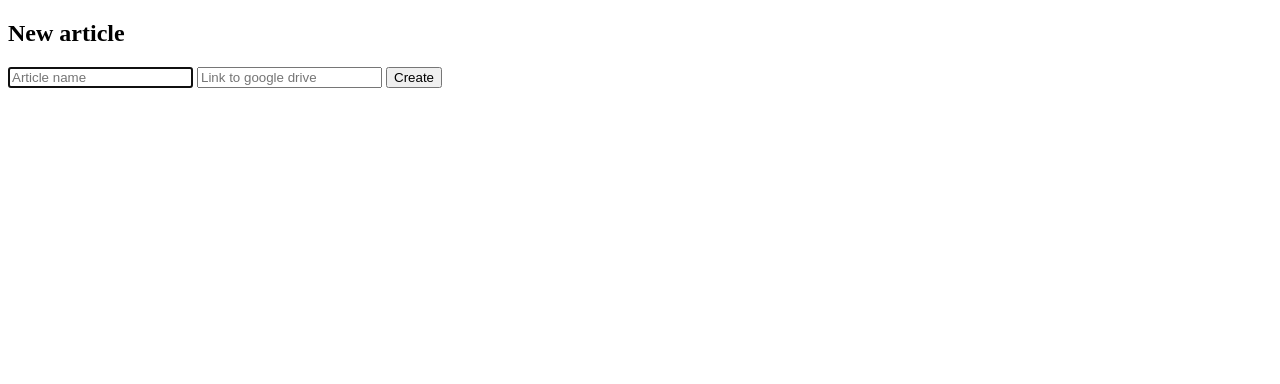
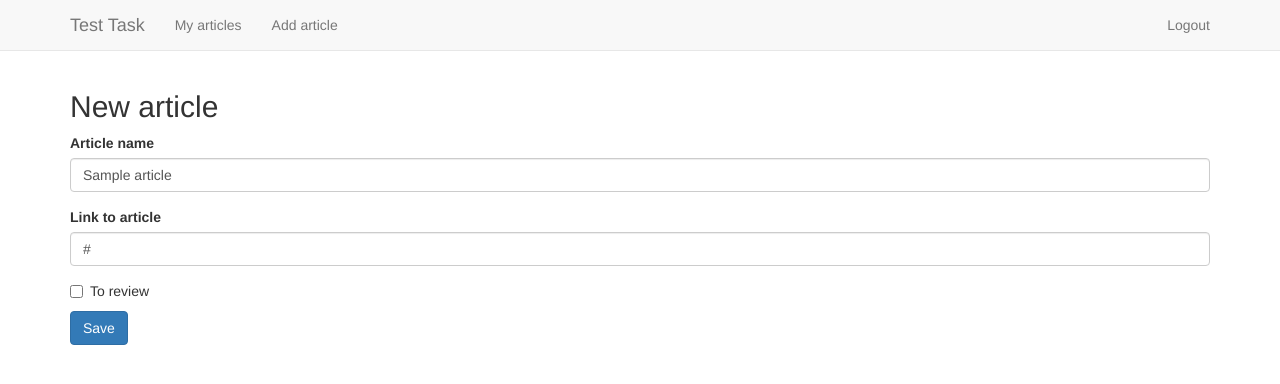
Before and after one commit to fogddragon/test_task_writers_and_editors, a Django app: a page that uses templates/base.html in a window 1280 px wide. Shown: the top 384 px of the page. Run offline with Django 3.2, Linux system fonts and the light colour scheme; a user stored in the database is signed in; tables that the repository leaves empty hold one stand-in row (values such as "Sample post"); some libraries are stand-ins or nearby versions.

Commit message:
Add simple design

```diff
--- a/articles/forms.py
+++ b/articles/forms.py
@@ -4,7 +4,27 @@ from articles.models import Article
 
 
 class ArticleForm(forms.ModelForm):
+    to_review = forms.BooleanField(required=False)
+    reviewed = forms.BooleanField(required=False)
 
     class Meta:
         model = Article
-        fields = ['name', 'link_to_article', 'status']
+        fields = ['name', 'link_to_article']
+
+    def clean(self):
+        cleaned_data = super(ArticleForm, self).clean()
+        if cleaned_data.get('to_review') \
+                and self.instance.status != Article.NEW \
+                and not cleaned_data.get('link_to_article'):
+            self.add_error("link_to_article", 'You cant send article to reviw without link.')
+        if cleaned_data.get('reviewed') \
+                and self.instance.status != Article.TO_REVIEW:
+            self.add_error(None, 'You cant review this article.')
+        return cleaned_data
+
+    def save(self, commit=True):
+        if self.cleaned_data.get('to_review'):
+            self.instance.status = Article.TO_REVIEW
+        elif self.cleaned_data.get('reviewed'):
+            self.instance.status = Article.REVIEWED
+        super(ArticleForm, self).save(commit)
--- a/articles/models.py
+++ b/articles/models.py
@@ -19,3 +19,6 @@ class Article(models.Model):
     creation_date = models.DateTimeField(auto_now=True)
     author = models.ForeignKey('writers.User')
     status = models.IntegerField(choices=STATUSES, default=NEW)
+
+    def __str__(self):
+        return self.name
--- a/articles/urls.py
+++ b/articles/urls.py
@@ -1,11 +1,12 @@
 from django.conf.urls import url, include
 from django.contrib.auth.decorators import login_required
 
-from articles.views import CreateArticleView, UpdateArticleView, ArticleView
+from articles.views import CreateArticleView, UpdateArticleView, ArticleView, ArticleListView
 
 urlpatterns = [
     url(r'^create/$', login_required(CreateArticleView.as_view()), name='create_article'),
     url(r'^update/(?P<pk>[-\w]+)/$', login_required(UpdateArticleView.as_view()), name='update_article'),
+    url(r'^list/$', ArticleListView.as_view(), name='article_list'),
     url(r'^(?P<pk>[-\w]+)/$', ArticleView.as_view(), name='article'),
 
 ]
--- a/articles/views.py
+++ b/articles/views.py
@@ -1,32 +1,57 @@
 # -*- coding: utf-8 -*-
 from __future__ import unicode_literals
 
+from django.http import Http404, HttpResponseForbidden
 from django.shortcuts import render
 from django.urls import reverse_lazy
-from django.views.generic import UpdateView, CreateView, FormView, DetailView
+from django.views.generic import UpdateView, CreateView, FormView, DetailView, ListView
 
 from articles.forms import ArticleForm
 from articles.models import Article
+from writers.models import User
 
 
 class CreateArticleView(CreateView):
-    template_name = "article/update_article.html"
+    template_name = "article/create_article.html"
     form_class = ArticleForm
 
     def get_success_url(self):
-        return reverse_lazy('article', kwargs={'pk': self.kwargs.get('pk')}, )
+        return reverse_lazy('article_list')
+
+    def form_valid(self, form):
+        form.instance.author = self.request.user
+        return super(CreateArticleView, self).form_valid(form)
 
 
 class UpdateArticleView(UpdateView):
-    template_name = "article/create_article.html"
+    template_name = "article/update_article.html"
     form_class = ArticleForm
     queryset = Article.objects.all()
 
     def get_success_url(self):
         return reverse_lazy('article', kwargs={'pk': self.kwargs.get('pk')}, )
 
+    def get_object(self, queryset=None):
+        obj = super(UpdateArticleView, self).get_object(queryset)
+        if obj.status not in [Article.TO_REVIEW, Article.REVIEWED] and self.request.user.role == User.EDITOR:
+            raise HttpResponseForbidden
+        return obj
+
 
 class ArticleView(DetailView):
     template_name = "article/article.html"
     form_class = ArticleForm
     queryset = Article.objects.all()
+
+
+class ArticleListView(ListView):
+    template_name = "article/article_list.html"
+    form_class = ArticleForm
+    queryset = Article.objects.all()
+
+    def get_queryset(self):
+        if self.request.user.role == User.WRITER:
+            queryset = self.queryset.filter(author=self.request.user)
+        else:
+            queryset = self.queryset.filter(status=Article.TO_REVIEW)
+        return queryset.order_by('creation_date')
--- a/templates/article/create_article.html
+++ b/templates/article/create_article.html
@@ -6,14 +6,17 @@
 {% block content %}
     <form class="" action="{% url 'create_article' %}" method="post">{% csrf_token %}
         <h2 class=""> New article </h2>
-        {{ form.non_field_errors }}
-        <div class="">
+         {{ form.non_field_errors }}
+        <div class="form-group">
             {{ form.name.errors }}
-            <input type="text" class="" name="name" id='id_name' maxlength="32"  placeholder="Article name" autofocus="">
-
+            <label for="id_name">Article name</label>
+            <input type="text" class="form-control"  name="name" id='id_name'  placeholder="Article name" required>
+        </div>
+        <div class="form-group">
             {{ form.link_to_article.errors }}
-            <input type="text" class="" name="link_to_article" id='id_link_to_article' maxlength="32"  placeholder="Link to google drive" autofocus="">
-            <button class="" type="submit">Create</button>
+            <label for="id_link_to_article">Link to article</label>
+            <input type="text" class="form-control" name="link_to_article" id='id_link_to_article' placeholder="Link to article" required>
         </div>
+        <button type="submit" class="btn btn-primary">Create</button>
     </form>
 {% endblock %}
--- a/templates/article/update_article.html
+++ b/templates/article/update_article.html
@@ -4,23 +4,29 @@
 
 
 {% block content %}
-    <form class="" action="{% url 'update_article' %}" method="post">{% csrf_token %}
-        <h2 class=""> Update article </h2>
-        {{ form.non_field_errors }}
-        <div class="">
+    <form class="" action="{% url 'update_article' pk=object.id %}" method="post">{% csrf_token %}
+        <h2 class=""> New article </h2>
+
+        <div class="form-group">
+            {{ form.non_field_errors }}
             {{ form.name.errors }}
-            <input type="text" class="" name="name" id='id_name' maxlength="32"  placeholder="Article name" autofocus="">
-
+            <label for="id_name">Article name</label>
+            <input type="text" class="form-control"  name="name" id='id_name'  placeholder="Article name" required value="{{ object.name }}">
+        </div>
+        <div class="form-group">
             {{ form.link_to_article.errors }}
-            <input type="text" class="" name="link_to_article" id='id_link_to_article' maxlength="32"  placeholder="Link to google drive" autofocus="">
-
-            {{ form.status.errors }}
-            <select id="id_status" name="status">
-                {% for x,y in form.fields.status.choices %}
-                    <option value="{{ x }}">{{ y }}</option>
-                {% endfor %}
-            </select>
-            <button class="" type="submit">Update</button>
+            <label for="id_link_to_article">Link to article</label>
+            <input type="text" class="form-control" name="link_to_article" id='id_link_to_article' placeholder="Link to article" value="{{ object.link_to_article }}">
         </div>
+        {% if user == object.author and object.status == 0 %}
+            <div class="checkbox">
+                <label><input type="checkbox" name="to_review" id='id_to_review"' > To review</label>
+            </div>
+        {% elif user.role == 1 and object.status == 2 %}
+            <div class="checkbox">
+                <label><input type="checkbox" name="reviewed" id='id_reviewed"' > Reviewed</label>
+            </div>
+        {% endif %}
+        <button type="submit" class="btn btn-primary">Save</button>
     </form>
 {% endblock %}
--- a/templates/base.html
+++ b/templates/base.html
@@ -4,11 +4,51 @@
 <!DOCTYPE html>
 <html lang="en">
 <head>
+    <meta name="viewport" content="width=device-width, initial-scale=1.0">
+        <link rel="stylesheet" href="https://maxcdn.bootstrapcdn.com/bootstrap/3.3.7/css/bootstrap.min.css">
+        <script src="https://ajax.googleapis.com/ajax/libs/jquery/1.12.4/jquery.min.js"></script>
+        <script src="https://maxcdn.bootstrapcdn.com/bootstrap/3.3.7/js/bootstrap.min.js"></script>
+        <style type="text/css">
+            body{
+                padding-top: 70px;
+            }
+        </style>
+{#    <link href="{% static 'css/styles.css' %}" rel="stylesheet">#}
     <meta charset="UTF-8">
     <title>Title</title>
 </head>
 <body>
+    <div class="wrapper container" >
+        <header>
+        </header>
+		<nav class="navbar navbar-default navbar-fixed-top">
+            <div class="container">
+                <div class="navbar-header">
+                    <a href="{% url 'index' %}" class="navbar-brand">Test Task</a>
+                </div>
+                <!-- Collection of nav links and other content for toggling -->
+                <div id="navbarCollapse" class="collapse navbar-collapse">
+                    <ul class="nav navbar-nav">
+                        {% if user.is_authenticated and user.role == 0 %}
+                            <li><a href="{% url 'article_list' %}">My articles</a></li>
+                            <li><a href="{% url 'create_article' %}">Add article</a></li>
+                        {% elif user.is_authenticated and user.role == 1 %}
+                            <li><a href="{% url 'article_list' %}">Articles for rewiew</a></li>
+                        {% endif %}
+                    </ul>
+                    <ul class="nav navbar-nav navbar-right">
+                        {% if user.is_authenticated %}
+                            <li><a href="{% url 'logout' %}">Logout</a></li>
+                        {% else %}
+                            <li><a href="{% url 'login' %}">Login</a></li>
+                            <li><a href="{% url 'registration' %}">Register</a></li>
+                        {% endif %}
 
-    {% block content %}{% endblock %}
+                    </ul>
+                </div>
+            </div>
+        </nav>
+        {% block content %}{% endblock %}
+    </div>
 </body>
 </html>
--- a/writers_and_editors/settings.py
+++ b/writers_and_editors/settings.py
@@ -125,3 +125,7 @@ USE_TZ = True
 # https://docs.djangoproject.com/en/1.11/howto/static-files/
 
 STATIC_URL = '/static/'
+
+STATICFILES_DIRS = [
+    os.path.join(BASE_DIR, "static"),
+]
--- a/writers_and_editors/urls.py
+++ b/writers_and_editors/urls.py
@@ -11,7 +11,7 @@ urlpatterns = [
 
     url(r'^$', IndexView.as_view(), name='index'),
     url(r'^login/$', auth_views.login, name='login'),
-    url(r'^logout/$', auth_views.logout, name='logout'),
+    url(r'^logout/$', auth_views.logout,{'next_page': '/'}, name='logout'),
     url(r'^registration/$', RegistrationView.as_view(), name='registration'),
 
     url(r'^article/', include('articles.urls')),
```
Also changed, not shown: articles/admin.py (+8 -1 lines), templates/article/article.html (+10 -5 lines), templates/article/article_list.html (added, +29 -0 lines), templates/registration/login.html (+9 -7 lines), templates/registration/registration.html (+16 -8 lines), writers/views.py (+8 -5 lines).
